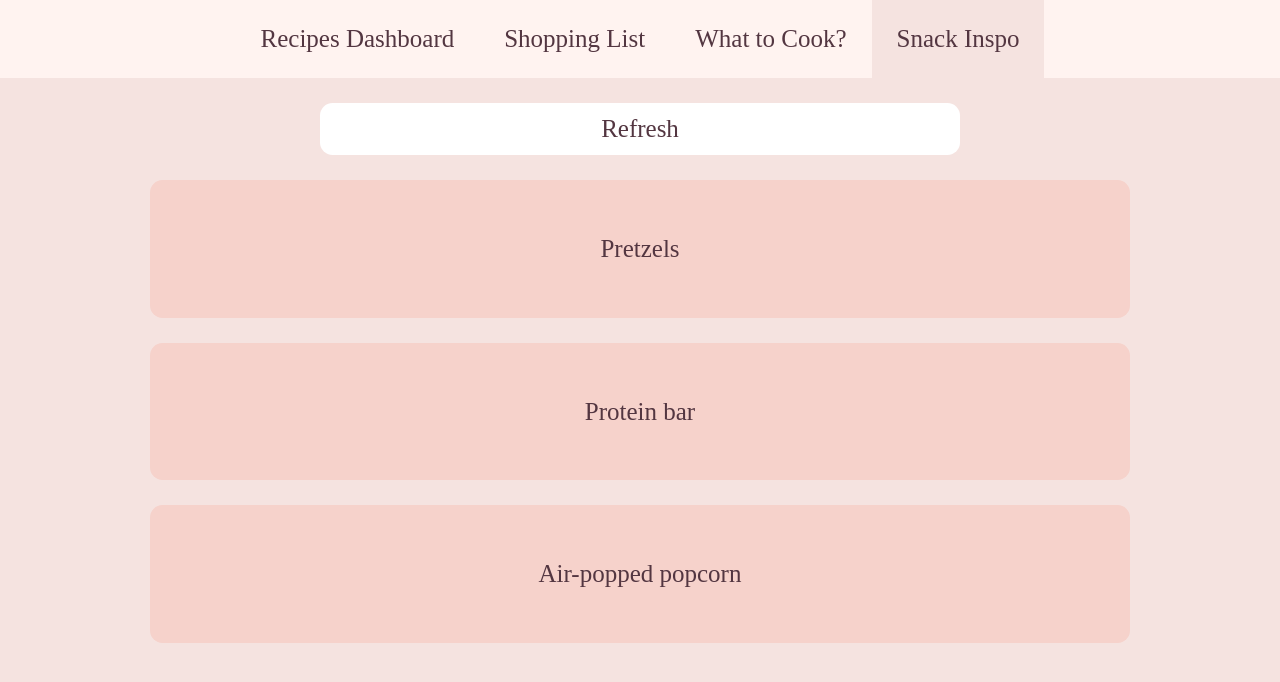
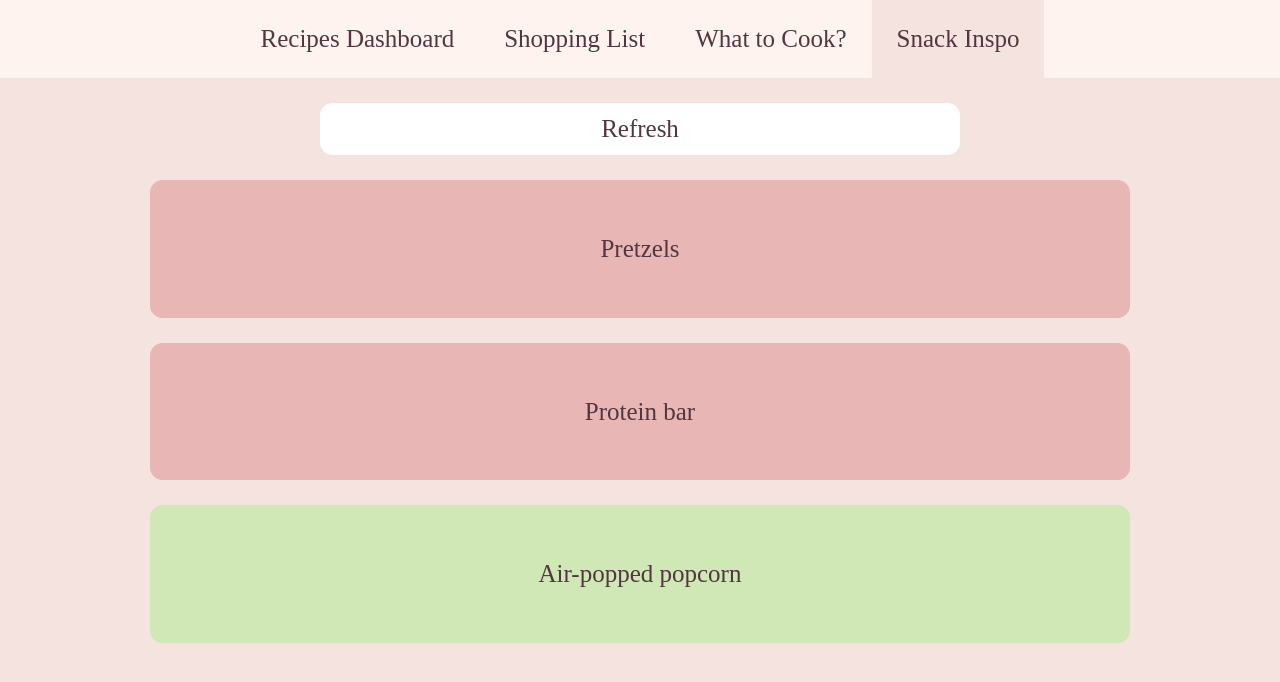
Before and after one commit to emilypondaven/Recipe-Ingredients-Webapp, a React (Vite) app: page /snack-recommendations in a window 1280 px wide. Both pictures are taken after a click on the button "Give me some snacks". Shown: the top 682 px of the page. Built offline with nearby package versions, Linux system fonts and the light colour scheme; a web font is replaced by a local one.

Commit message:
Change colour of food suggestions

```diff
--- a/src/index.css
+++ b/src/index.css
@@ -367,5 +367,4 @@ option {
   margin: 1em 6em;
   padding: 2em 1em;
   font-size: clamp(19px, 2.5vw, 25px);
-  background-color: var(--ingredient-item-color);
 }
--- a/src/pages/SnackRecommendation.jsx
+++ b/src/pages/SnackRecommendation.jsx
@@ -57,7 +57,7 @@ export default function SnackRecommendation() {
             <button onClick={handleClick}>{refresh ? "Refresh" : "Give me some snacks"}</button>
             <div className="snackList">
                 {snackList.map((snack, index) => (
-                    <span key={index}>{snack.item}</span>
+                    <span key={index} style={{backgroundColor: snack.healthy ? "#CFE8B5" : "#E8B7B5"}}>{snack.item}</span>
                 ))}
             </div>
         </div>
```
